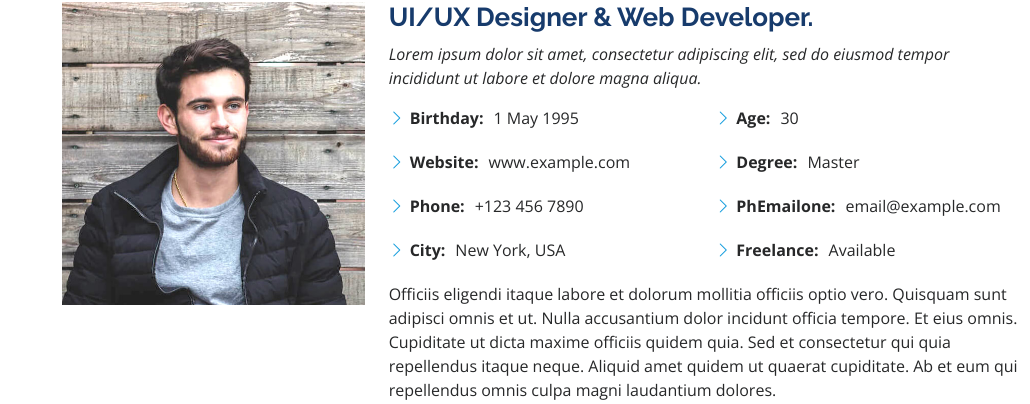
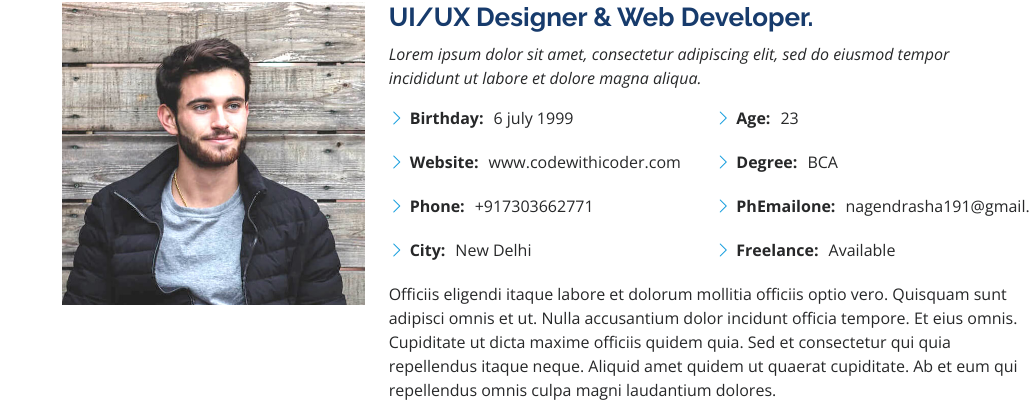
Before and after one commit to nagendrasha/portfolio, a PHP site: page / in a window 1280 px wide. Shown: the part 1038-1442 px from the top of the page, without its empty margins (250-1280 px from the left). Run offline with PHP 8.4, Linux system fonts and the light colour scheme.

Commit message:
final commit

```diff
--- a/index.php
+++ b/index.php
@@ -101,17 +101,17 @@
             <div class="row">
               <div class="col-lg-6">
                 <ul>
-                  <li><i class="bi bi-chevron-right"></i> <strong>Birthday:</strong> <span>1 May 1995</span></li>
-                  <li><i class="bi bi-chevron-right"></i> <strong>Website:</strong> <span>www.example.com</span></li>
-                  <li><i class="bi bi-chevron-right"></i> <strong>Phone:</strong> <span>+123 456 7890</span></li>
-                  <li><i class="bi bi-chevron-right"></i> <strong>City:</strong> <span>New York, USA</span></li>
+                  <li><i class="bi bi-chevron-right"></i> <strong>Birthday:</strong> <span>6 july 1999</span></li>
+                  <li><i class="bi bi-chevron-right"></i> <strong>Website:</strong> <span>www.codewithicoder.com</span></li>
+                  <li><i class="bi bi-chevron-right"></i> <strong>Phone:</strong> <span>+917303662771</span></li>
+                  <li><i class="bi bi-chevron-right"></i> <strong>City:</strong> <span>New Delhi</span></li>
                 </ul>
               </div>
               <div class="col-lg-6">
                 <ul>
-                  <li><i class="bi bi-chevron-right"></i> <strong>Age:</strong> <span>30</span></li>
-                  <li><i class="bi bi-chevron-right"></i> <strong>Degree:</strong> <span>Master</span></li>
-                  <li><i class="bi bi-chevron-right"></i> <strong>PhEmailone:</strong> <span>email@example.com</span></li>
+                  <li><i class="bi bi-chevron-right"></i> <strong>Age:</strong> <span>23</span></li>
+                  <li><i class="bi bi-chevron-right"></i> <strong>Degree:</strong> <span>BCA</span></li>
+                  <li><i class="bi bi-chevron-right"></i> <strong>PhEmailone:</strong> <span>nagendrasha191@gmail.com</span></li>
                   <li><i class="bi bi-chevron-right"></i> <strong>Freelance:</strong> <span>Available</span></li>
                 </ul>
               </div>
```
